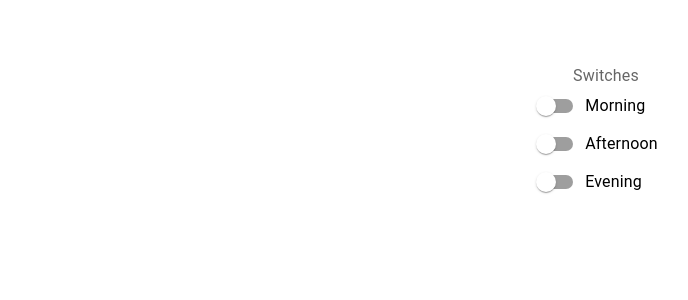
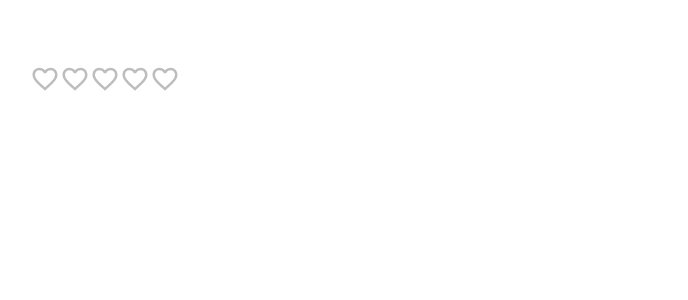
Before and after one commit to jeus0630/react-mui-demo, a React (Vite) app: page / in a window 1280 px wide. Shown: the top 300 px of the page, without its empty margins (34-722 px from the left). Built offline with nearby package versions, Linux system fonts and the light colour scheme.

Commit message:
Mui Rating

```diff
--- a/src/App.tsx
+++ b/src/App.tsx
@@ -1,11 +1,11 @@
 import './App.css';
-import MuiSwitch from './components/MuiSwitch';
+import MuiRating from './components/MuiRating';
 
 function App() {
 
   return(
     <div className="App">
-      <MuiSwitch></MuiSwitch>
+      <MuiRating></MuiRating>
     </div>
   )
 }
--- /dev/null
+++ b/src/components/MuiRating.tsx
@@ -0,0 +1,22 @@
+import {Stack, Rating} from "@mui/material";
+import React, {useState} from 'react';
+import FavoriteIcon from '@mui/icons-material/Favorite';
+import FavoriteBorderIcon from '@mui/icons-material/FavoriteBorder';
+
+export default function MuiRating(){
+
+    const [rating, setRating] = useState<number | null>(null);
+
+    const changeHandler = (evnet: React.ChangeEvent<{}>, newValue: number | null) => {
+        setRating(newValue);
+    }
+
+    return (
+        <Stack spacing={2}>
+            <Rating value={rating} onChange={changeHandler} precision={0.5} size='large'
+            icon={<FavoriteIcon fontSize='inherit' color='error'></FavoriteIcon>}
+            emptyIcon={<FavoriteBorderIcon fontSize="inherit"></FavoriteBorderIcon>}
+            highlightSelectedOnly></Rating>
+        </Stack>
+    )
+}
```
